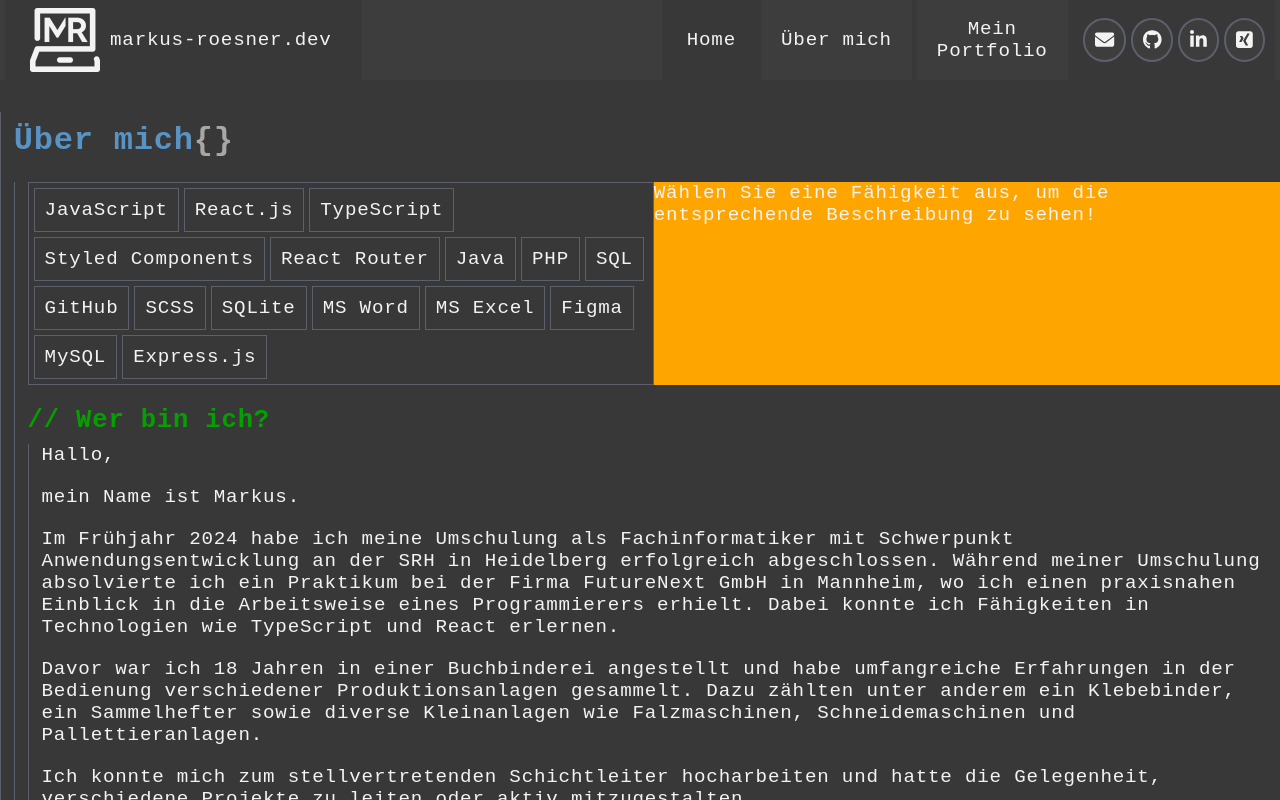
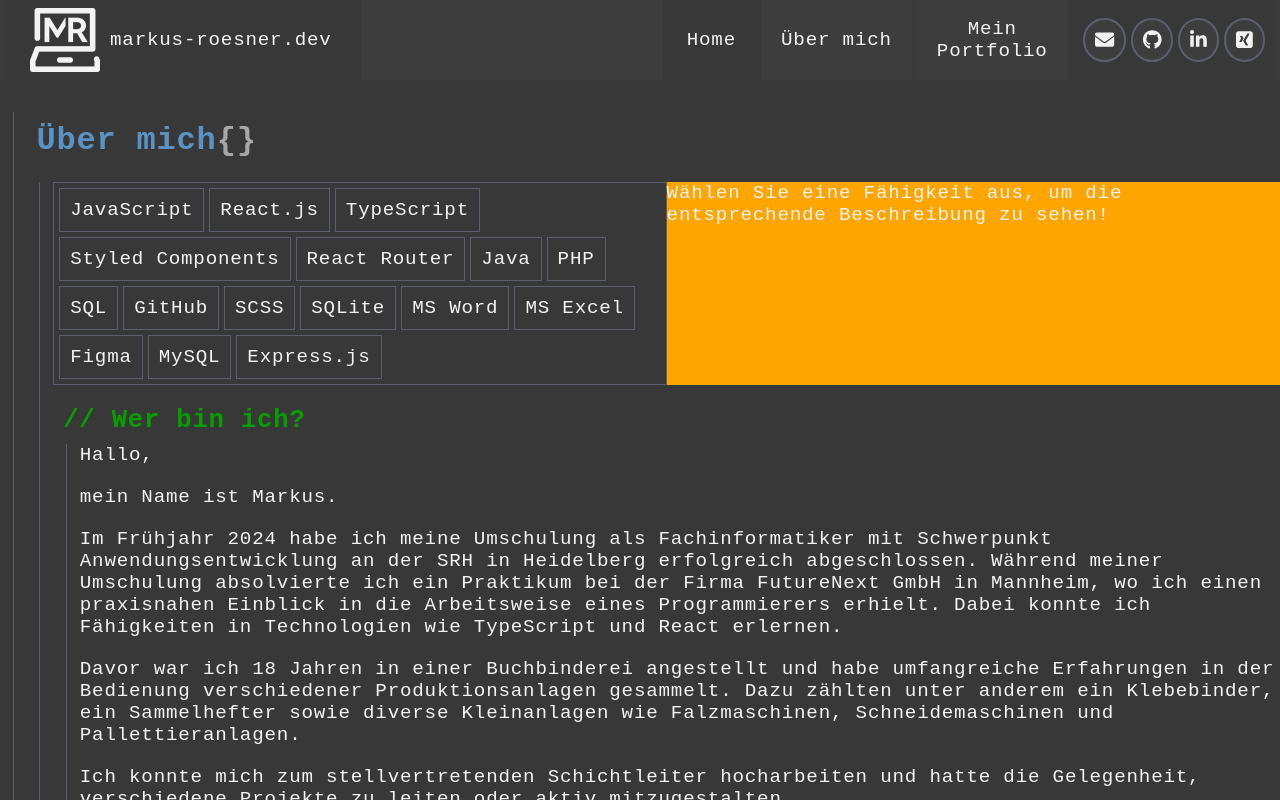
Before and after one commit to M-Roesner/myHomepage-react-ts-wip, a React (Vite) app: page / in a window 1280 px wide. Shown: the top 800 px of the page. Built offline with nearby package versions, Linux system fonts and the light colour scheme.

Commit message:
Customized Css for better style.

```diff
--- a/src/components/custom/button/linkButton/styledLinkButton.ts
+++ b/src/components/custom/button/linkButton/styledLinkButton.ts
@@ -3,5 +3,7 @@ import { slyledLinkButtonBasic } from "../styledLinkButtonBasic";
 
 export const StyledLinkButton = styled(slyledLinkButtonBasic)`
   padding: 10px;
+  width: 100%;
+  justify-content: center;
   border: 1px solid ${(props) => props.theme.palette.common.borderColor};
 `;
--- a/src/components/custom/card/cardHeadline/styledCardHeadline.ts
+++ b/src/components/custom/card/cardHeadline/styledCardHeadline.ts
@@ -4,6 +4,7 @@ const defaultHeaderStyles = `
 // font-weight: 200;
 // font-style: normal;
 line-height: 3ch;
+padding-left: 10px;
 `;
 
 // TODO: header styles ... content, color ...
--- a/src/components/custom/card/cardVerticalLine/styledCardVerticalLine.ts
+++ b/src/components/custom/card/cardVerticalLine/styledCardVerticalLine.ts
@@ -3,4 +3,5 @@ import styled from "styled-components";
 export const StyledVerticalLineCard = styled.div`
   border-left: solid 1px ${(props) => props.theme.palette.common.borderColor};
   padding-left: 1vw;
+  margin-left: 1vw;
 `;
```
